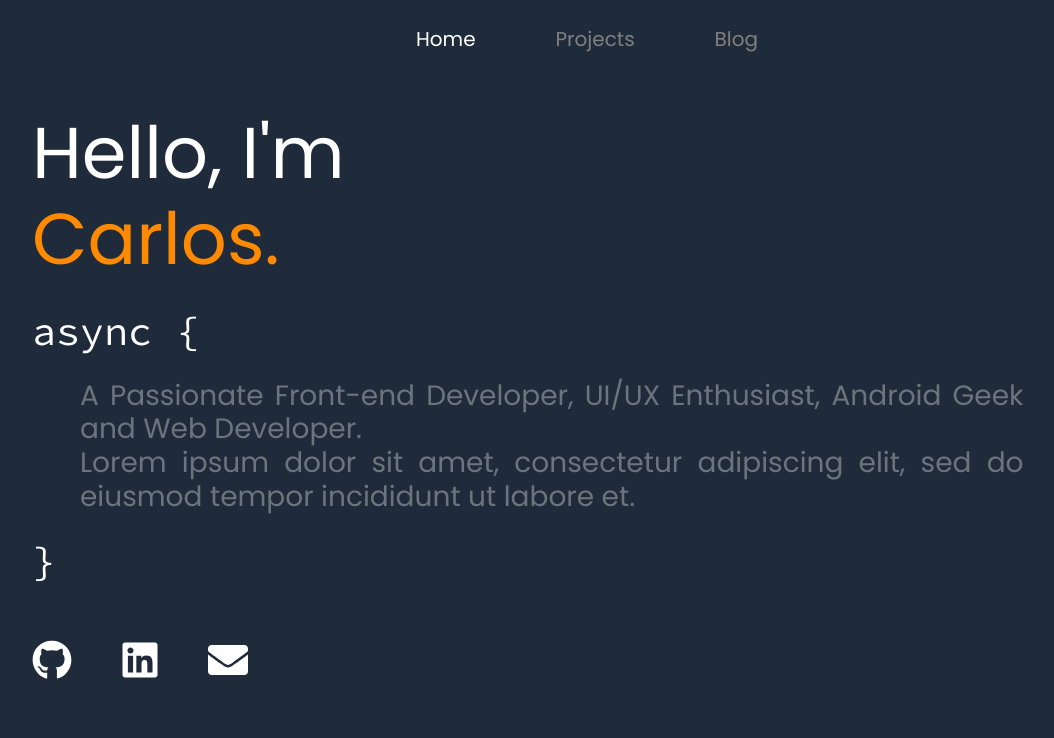
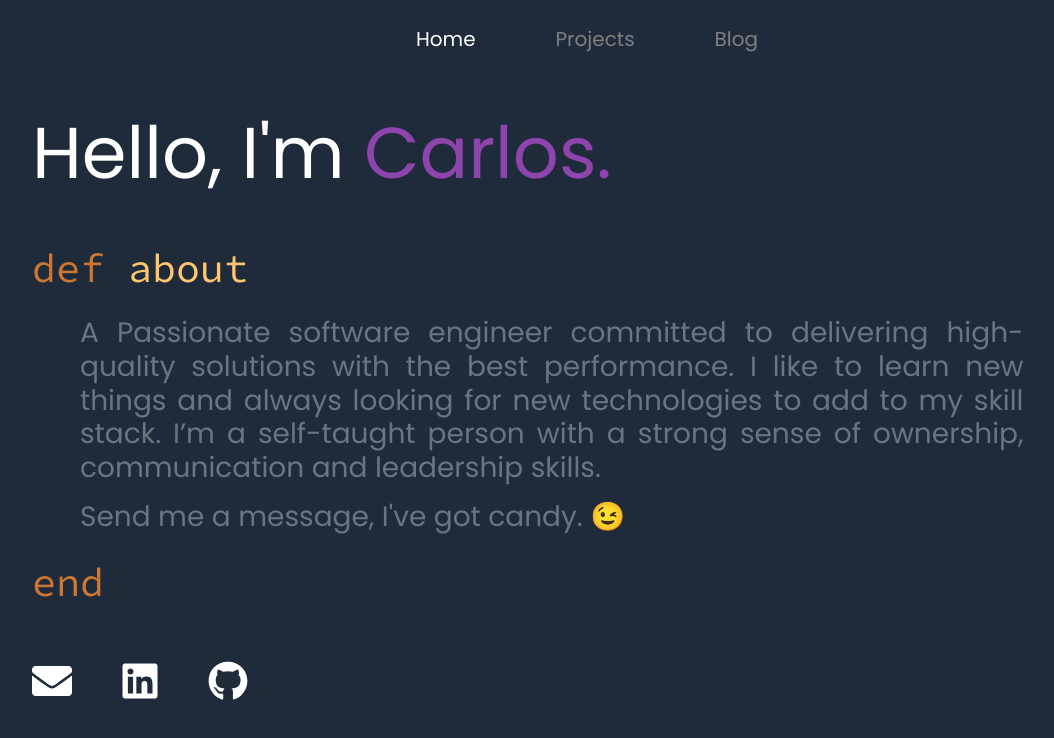
Before and after one commit to DarthCharles/darthcharles.github.io, a Gatsby site: page / in a window 1280 px wide. Shown: the whole page, without its empty margins (53-1107 px from the left). Built offline with nearby package versions, Linux system fonts and the light colour scheme; Gatsby itself is replaced by a stand-in of ours.

Commit message:
Add about page

```diff
--- a/src/components/info.js
+++ b/src/components/info.js
@@ -10,30 +10,33 @@ export default function info() {
   return (
     <div className="container">
       <div className="my-5"></div>
-      <div className="display-3" style={{ color: "#FF8A00" }}>
-        <span style = {{color : "white"}}>Hello, I'm</span> <br />
+      <div className="display-3" style={{ color: "#8e44ad" }}>
+        <span style={{ color: "white" }}>Hello, I'm </span>
         Carlos.
       </div>
-      <div className="h1 code mt-4 mb-3">async {"{"}</div>
+      <div className="h1 code mt-5 mb-3">
+        <span style={{ color: "#CC7832" }}>def {<span style={{ color: "#FFC66D" }}>about</span>}
+        </span>
+      </div>
       <div className="text-muted mx-5 my-4 h3 text-justify info">
-        A Passionate Front-end Developer, UI/UX Enthusiast, Android Geek and Web
-        Developer.
-        <br /> Lorem ipsum dolor sit amet, consectetur adipiscing elit, sed do
-        eiusmod tempor incididunt ut labore et.
+        A Passionate software engineer committed to delivering high-quality solutions with the best performance. I like
+        to learn new things and always looking for new technologies to add to my skill stack. I’m a self-taught person
+        with a strong sense of ownership, communication and leadership skills.
+        <p className="mt-3"> Send me a message, I've got candy. 😉</p>
       </div>
-      <div className="h1 code mt-2 mb-3">{"}"}</div>
+      <div className="h1 code mt-2 mb-3" style={{ color: "#CC7832" }}>{"end"}</div>
       <div className="h1 mt-5">
-        <a className="mr-5 icon" href="https://github.com/Mr404Found">
-          <Github />
+        <a className="mr-5 icon" href="mailto://carlos.darth@gmail.com">
+          <Mail/>
         </a>
         <a
           className="mr-5 icon"
-          href="https://www.youtube.com/channel/UCw0FDIL-HpcfzEZrjcQwhMQ"
+          href="https://www.linkedin.com/in/carlos-contreras-hernandez/"
         >
-          <LinkedIn />
+          <LinkedIn/>
         </a>
-        <a className="mr-5 icon" href="mailto://contactmr404here@gmail.com">
-          <Mail />
+        <a className="mr-5 icon" href="https://github.com/DarthCharles">
+          <Github/>
         </a>
       </div>
     </div>
--- a/src/components/link.js
+++ b/src/components/link.js
@@ -4,7 +4,7 @@ import Link from "gatsby-plugin-transition-link/AniLink"
 export default function Intent({ children, to }) {
   return (
     <Link
-    cover bg="#FF8A00"
+    cover bg="#8e44ad"
       className="nav-link"
       to={to}
       activeStyle={{
--- a/src/pages/projects.js
+++ b/src/pages/projects.js
@@ -13,7 +13,7 @@ function Projects({ data }) {
       <Appbar />
       <Helmet>
         <meta charSet="utf-8" />
-        <title>Projects | Sumanth</title>
+          <title>Projects | Carlos Contreras</title>
       </Helmet>
       <div className="row">
         {projectList.map(({ node }) => {
```
